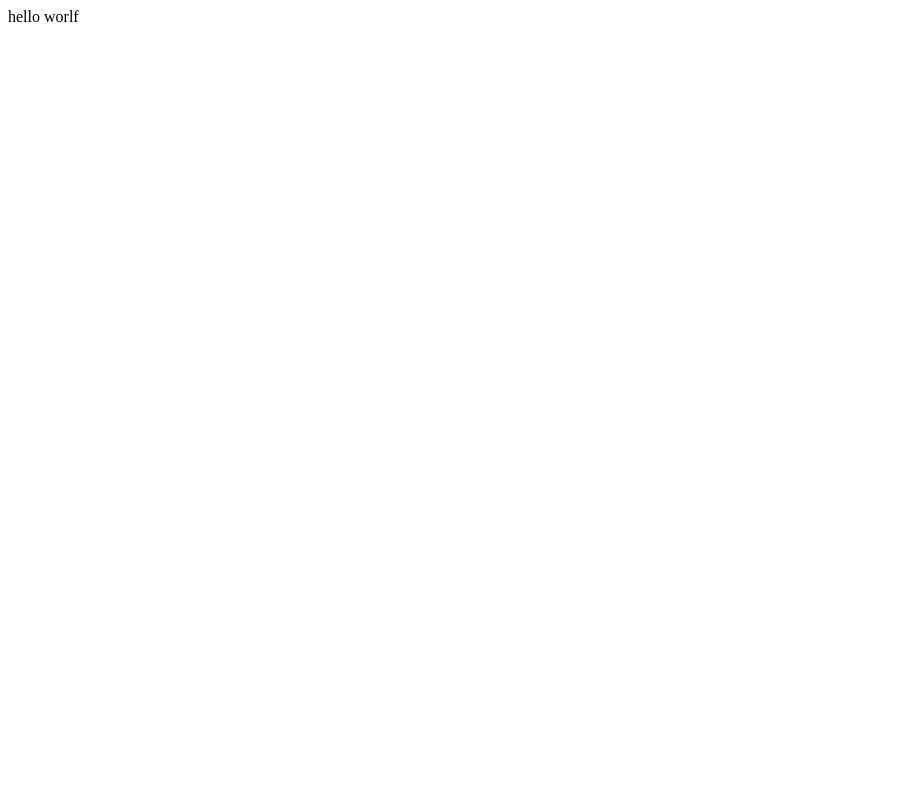
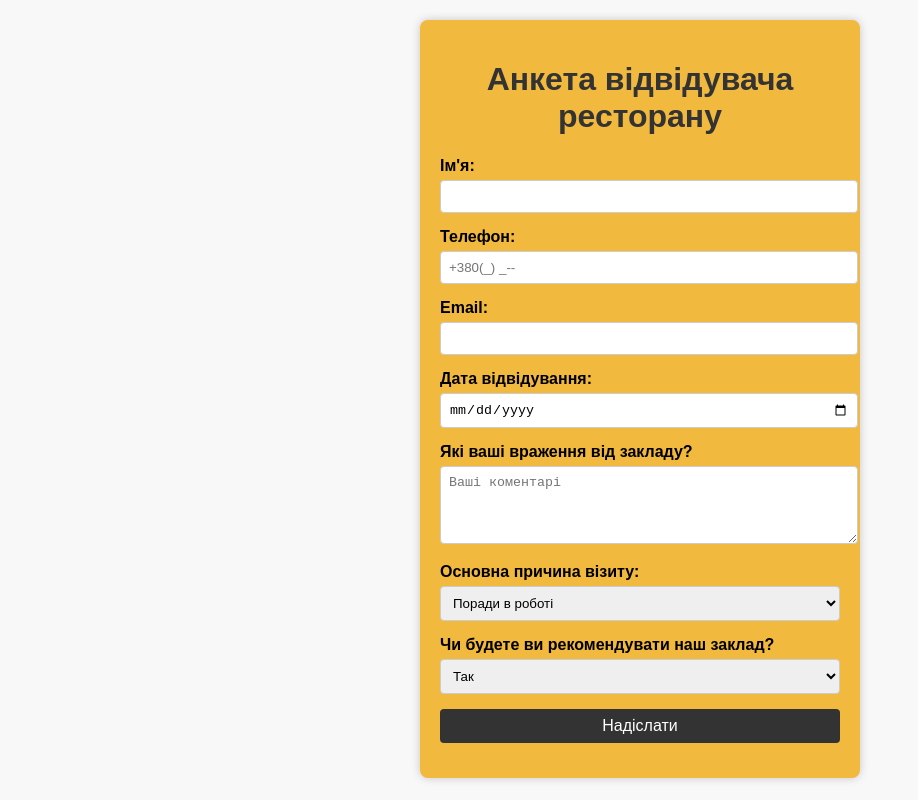
Before and after one commit to TimurN1/hw-8, a plain HTML site: page index.html in a window 1280 px wide. Shown: the whole page, without its empty margins (0-918 px from the left). Drawn offline with Linux system fonts and the light colour scheme.

Commit message:
Update index.html

```diff
--- a/index.html
+++ b/index.html
@@ -1 +1,87 @@
-hello worlf
+<!DOCTYPE html>
+<html lang="uk">
+<head>
+    <meta charset="UTF-8">
+    <meta name="viewport" content="width=device-width, initial-scale=1.0">
+    <title>Анкета відвідувача ресторану</title>
+    <style>
+        body {
+            font-family: Arial, sans-serif;
+            background-color: #f8f8f8;
+            margin: 0;
+            padding: 20px;
+        }
+        .form-container {
+            background-color: #f1b93e;
+            padding: 20px;
+            border-radius: 8px;
+            width: 400px;
+            margin: auto;
+            box-shadow: 0 0 10px rgba(0,0,0,0.2);
+        }
+        h1 {
+            text-align: center;
+            color: #333;
+        }
+        label {
+            display: block;
+            margin-bottom: 5px;
+            font-weight: bold;
+        }
+        input, textarea, select {
+            width: 100%;
+            padding: 8px;
+            margin-bottom: 15px;
+            border: 1px solid #ccc;
+            border-radius: 4px;
+        }
+        input[type="submit"] {
+            background-color: #333;
+            color: #fff;
+            border: none;
+            cursor: pointer;
+            font-size: 16px;
+        }
+        input[type="submit"]:hover {
+            background-color: #555;
+        }
+    </style>
+</head>
+<body>
+    <div class="form-container">
+        <h1>Анкета відвідувача ресторану</h1>
+        <form action="#" method="POST">
+            <label for="name">Ім'я:</label>
+            <input type="text" id="name" name="name" required>
+
+            <label for="phone">Телефон:</label>
+            <input type="tel" id="phone" name="phone" placeholder="+380(_) _--" required>
+
+            <label for="email">Email:</label>
+            <input type="email" id="email" name="email" required>
+
+            <label for="date">Дата відвідування:</label>
+            <input type="date" id="date" name="date" required>
+
+            <label for="feedback">Які ваші враження від закладу?</label>
+            <textarea id="feedback" name="feedback" rows="4" placeholder="Ваші коментарі"></textarea>
+
+            <label>Основна причина візиту:</label>
+            <select name="reason" required>
+                <option value="робота">Поради в роботі</option>
+                <option value="зустріч">Ділова зустріч</option>
+                <option value="відпочинок">Особистий відпочинок</option>
+                <option value="свято">Святкові події</option>
+            </select>
+
+            <label>Чи будете ви рекомендувати наш заклад?</label>
+            <select name="recommend" required>
+                <option value="так">Так</option>
+                <option value="ні">Ні</option>
+            </select>
+
+            <input type="submit" value="Надіслати">
+        </form>
+    </div>
+</body>
+</html>
```
